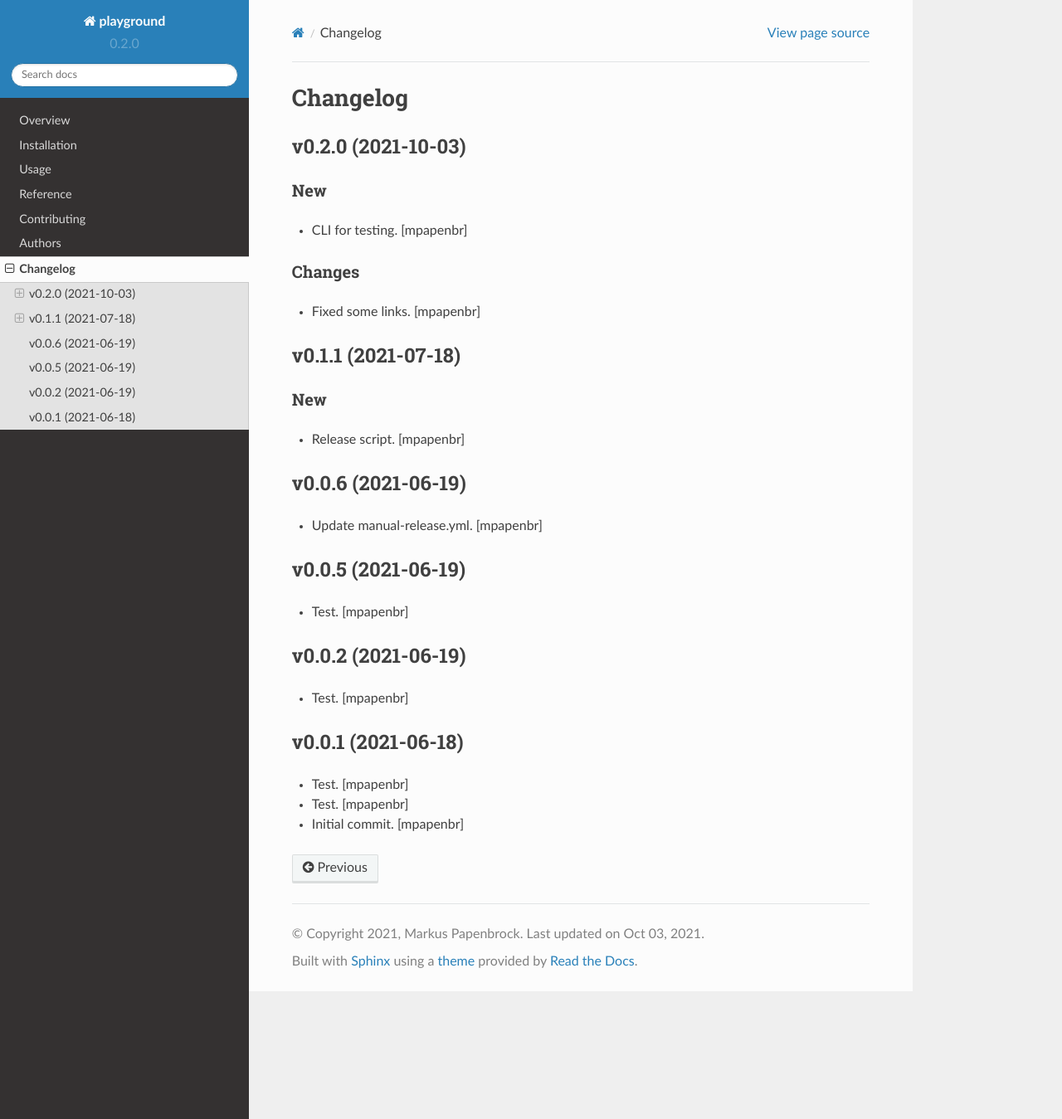
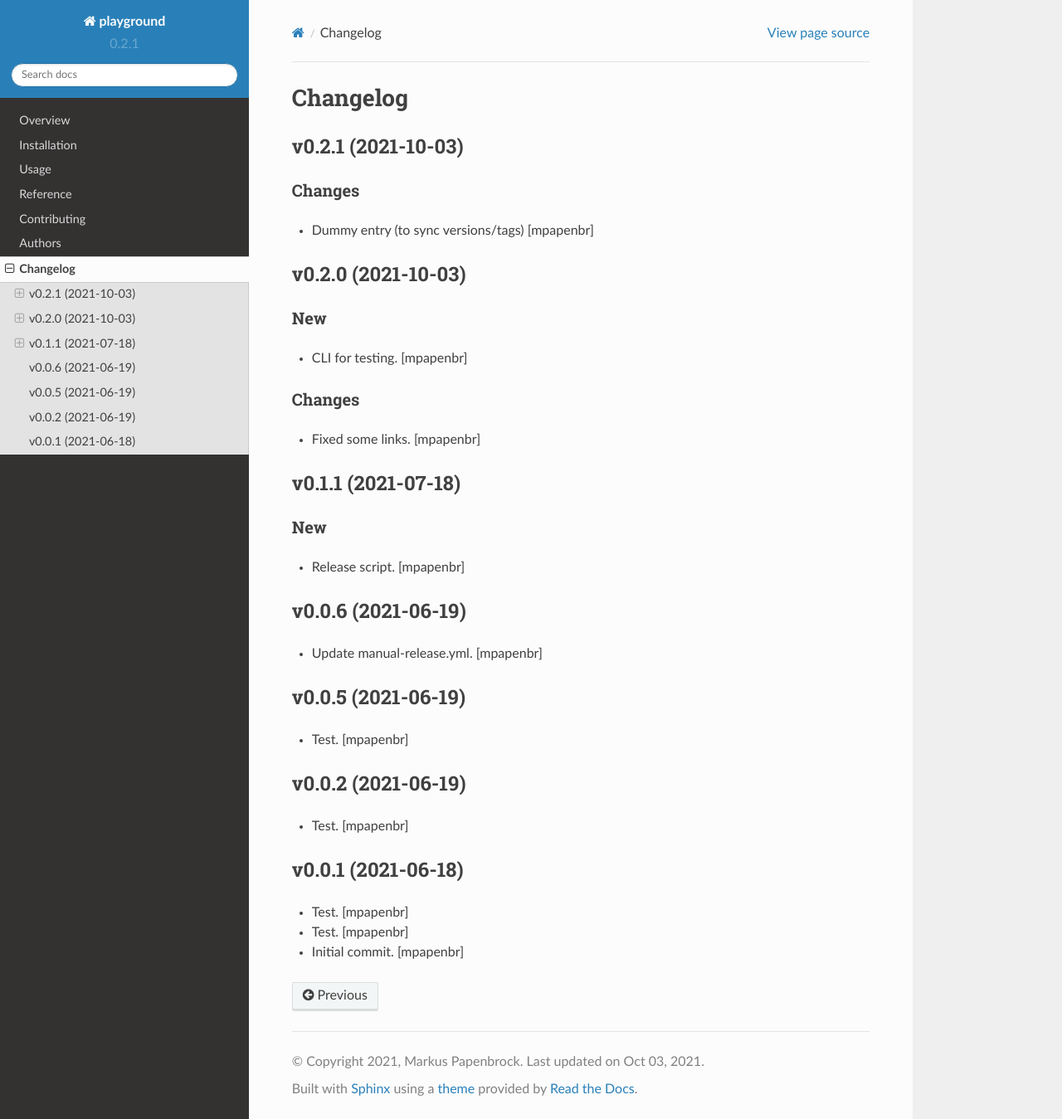
Before and after one commit to mpapenbr/playground-pyhton, a Sphinx documentation site: the page built from docs/changelog.rst, in a window 1280 px wide and 1349 px high. Shown: the whole window at 83% size. Built offline with Sphinx 7.4.7 and the Read the Docs theme 2.0.0, drawn with Linux system fonts in a browser that asks for light colours.

Commit message:
Bump version: 0.2.0 → 0.2.1

```diff
--- a/CHANGELOG.rst
+++ b/CHANGELOG.rst
@@ -1,5 +1,13 @@
 Changelog
 =========
+
+
+v0.2.1 (2021-10-03)
+-------------------
+
+Changes
+~~~~~~~
+- Dummy entry (to sync versions/tags) [mpapenbr]
 
 
 v0.2.0 (2021-10-03)
--- a/README.rst
+++ b/README.rst
@@ -40,9 +40,9 @@
     :alt: Supported implementations
     :target: https://pypi.org/project/playground
 
-.. |commits-since| image:: https://img.shields.io/github/commits-since/mpapenbr/playground-python/v0.2.0.svg
+.. |commits-since| image:: https://img.shields.io/github/commits-since/mpapenbr/playground-python/v0.2.1.svg
     :alt: Commits since latest release
-    :target: https://github.com/mpapenbr/playground-python/compare/v0.2.0...main
+    :target: https://github.com/mpapenbr/playground-python/compare/v0.2.1...main
 
 
 
--- a/docs/conf.py
+++ b/docs/conf.py
@@ -20,7 +20,7 @@
 year = '2021'
 author = 'Markus Papenbrock'
 copyright = '{0}, {1}'.format(year, author)
-version = release = '0.2.0'
+version = release = '0.2.1'
 
 pygments_style = 'trac'
 templates_path = ['.']
--- a/setup.py
+++ b/setup.py
@@ -23,7 +23,7 @@
 
 setup(
     name='playground',
-    version='0.2.0',
+    version='0.2.1',
     license='MIT',
     description='Playground for python stuff',
 
--- a/src/playground/__init__.py
+++ b/src/playground/__init__.py
@@ -1 +1 @@
-__version__ = '0.2.0'
+__version__ = '0.2.1'
```
Also changed, not shown: .bumpversion.cfg.
